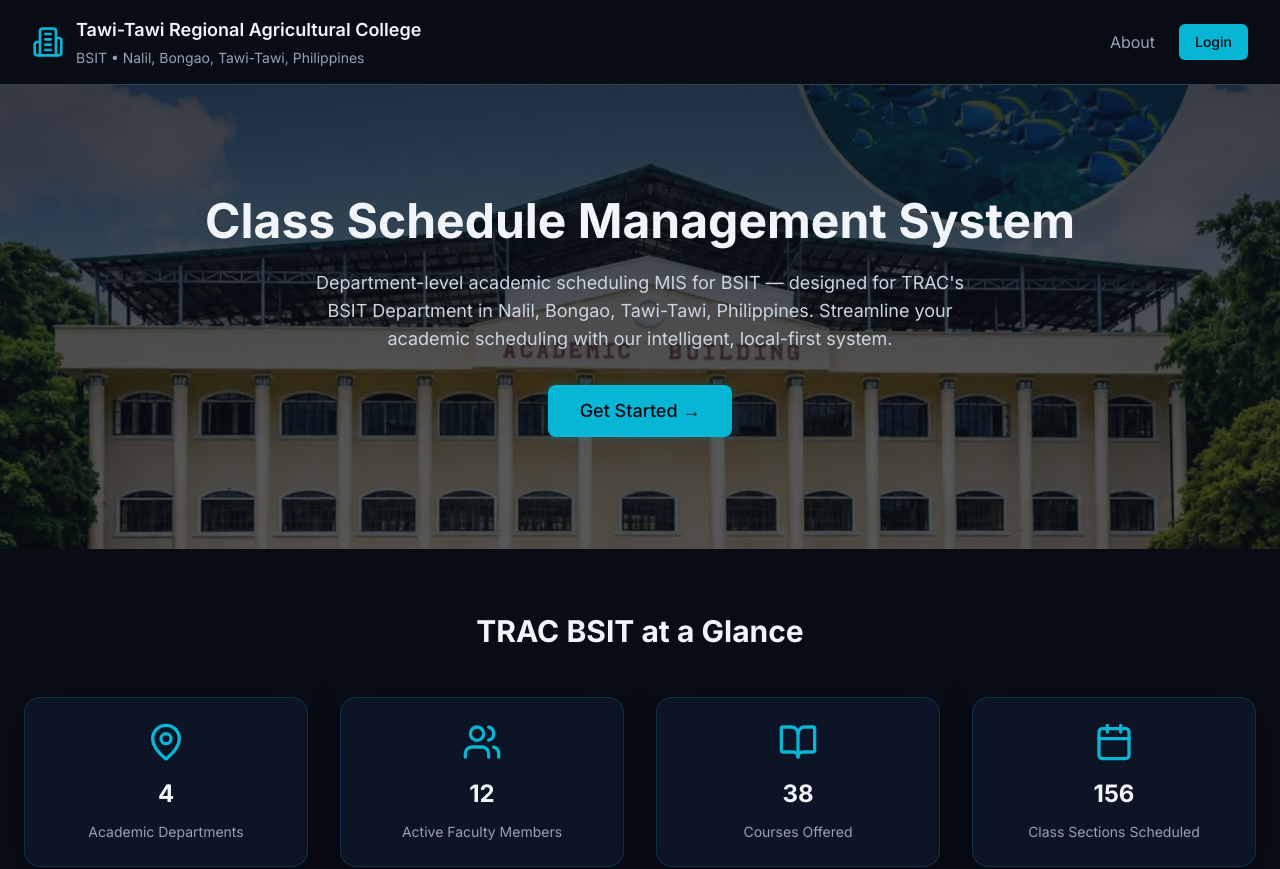
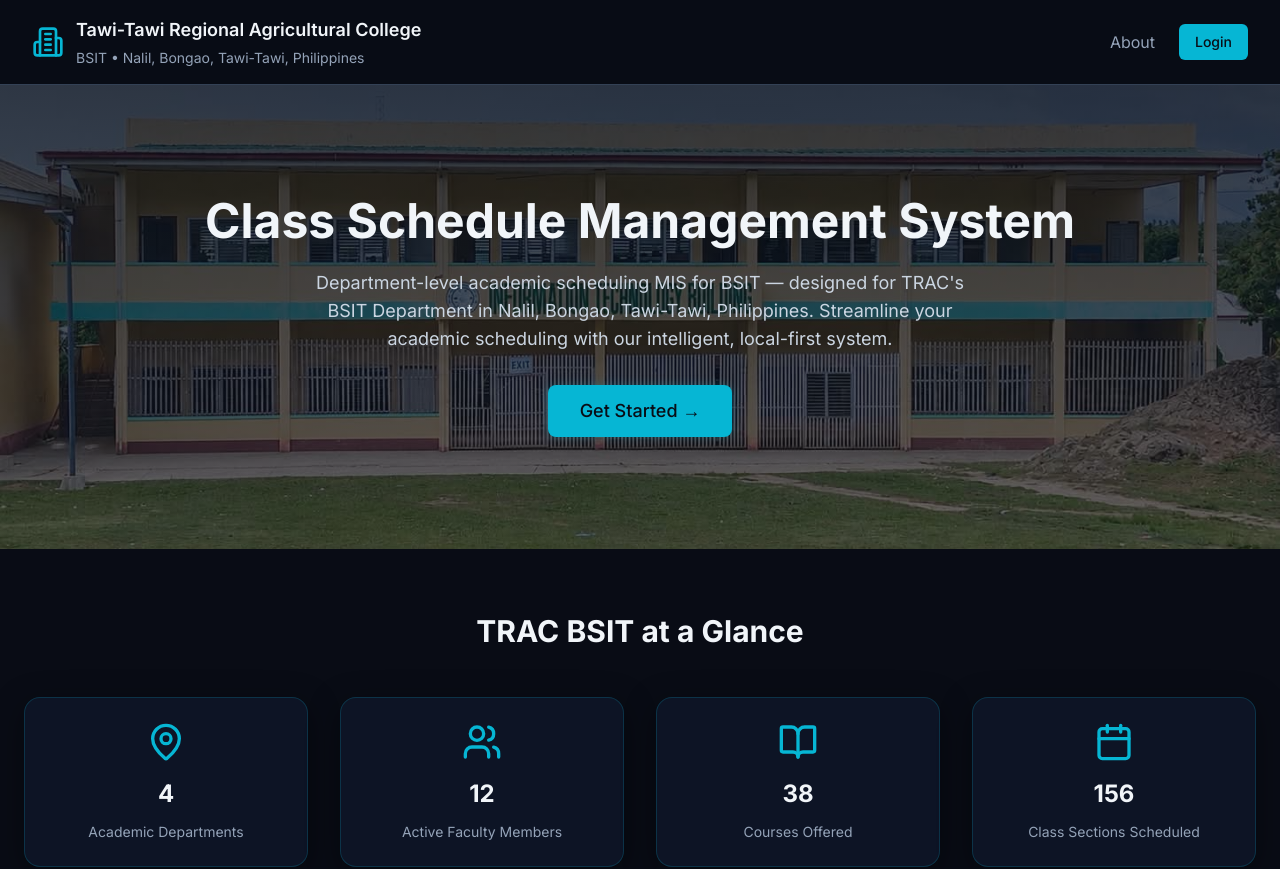
Before and after one commit to kerrfairtex/Class-Schedule-Management-System-for-information-technology-Students, a Next.js app: page / in a window 1280 px wide. Shown: the top 869 px of the page. Built offline with nearby package versions, Linux system fonts and the light colour scheme; a web font is replaced by a local one.

Commit message:
Update hero image to IT building photo

```diff
--- a/app/page.tsx
+++ b/app/page.tsx
@@ -77,7 +77,7 @@ export default function HomePage() {
       <section className="relative bg-slate-50 dark:bg-midnight/90">
         <div className="absolute inset-0" aria-hidden="true">
           <Image
-            src="/images/hero-campus.jpg"
+            src="/it-building.png"
             alt="Tawi-Tawi Regional Agricultural College campus"
             fill
             sizes="100vw"
```
Also changed, not shown: public/it-building.png (added).
